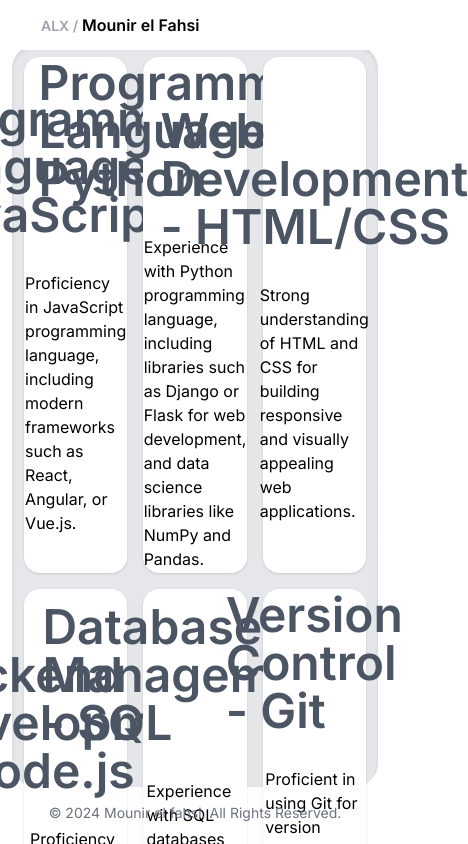
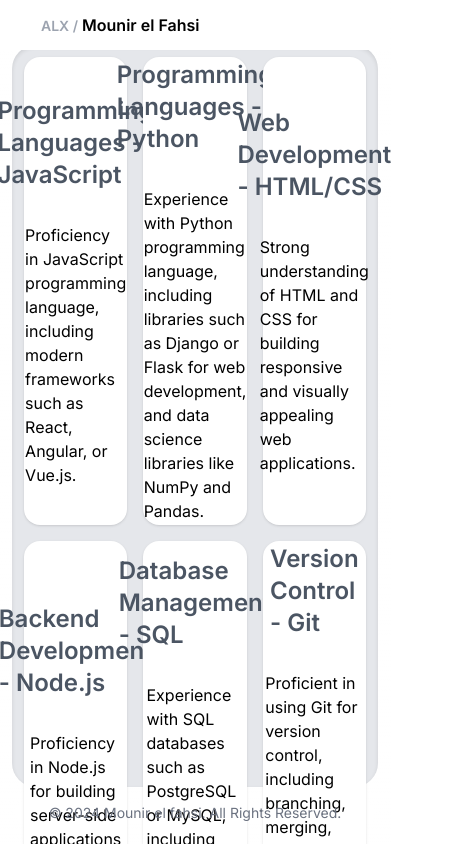
Before and after one commit to MetaFSI/Alx-portfolio, a Next.js app: page / in a window 390 px wide. Shown: the top 844 px of the page, 468 px wide, since content can reach past the window. Built offline with nearby package versions, Linux system fonts and the light colour scheme.

Commit message:
update 43

```diff
--- a/app/layout.tsx
+++ b/app/layout.tsx
@@ -26,14 +26,11 @@ export default function RootLayout({
         >
           <Header />
           {children}
-
-
           <footer className="bg-white rounded-lg  m-4 dark:bg-gray-800 flex justify-center">
             <span className="text-sm text-gray-500 sm:text-center dark:text-gray-400">
-        © 2024 <a  className="hover:underline">Mounir el fahsi</a>. All Rights Reserved.
+              © 2024 <a className="hover:underline">Mounir el fahsi</a>. All Rights Reserved.
             </span>
           </footer>
-
         </ThemeProvider>
       </body>
     </html>
--- a/app/page.tsx
+++ b/app/page.tsx
@@ -6,7 +6,7 @@ export default function Home() {
     <div className="bg-gray-200 mt-[5.3vh] grid grid-cols-3 gap-4  shadow-inner shadow-black/10 h-[88vh] mx-3 rounded-3xl p-3 ">
       {projectSkills.map((skill:any,key:any) => (
         <div key={skill.id} className=" bg-white rounded-2xl border-2 hover:border-gray-600 border-transparent transition-all cursor-pointer  shadow flex flex-col items-center justify-center px-5 gap-8">
-          <h2 className="text-5xl font-semibold text-gray-600">{skill.skill}</h2>
+          <h2 className="text-2xl md:text-3xl lg:text-5xl font-semibold text-gray-600">{skill.skill}</h2>
           <p className="">{skill.description}</p>
         </div>
       ))}
```
Lines whose indentation alone changed are shown as unchanged.
